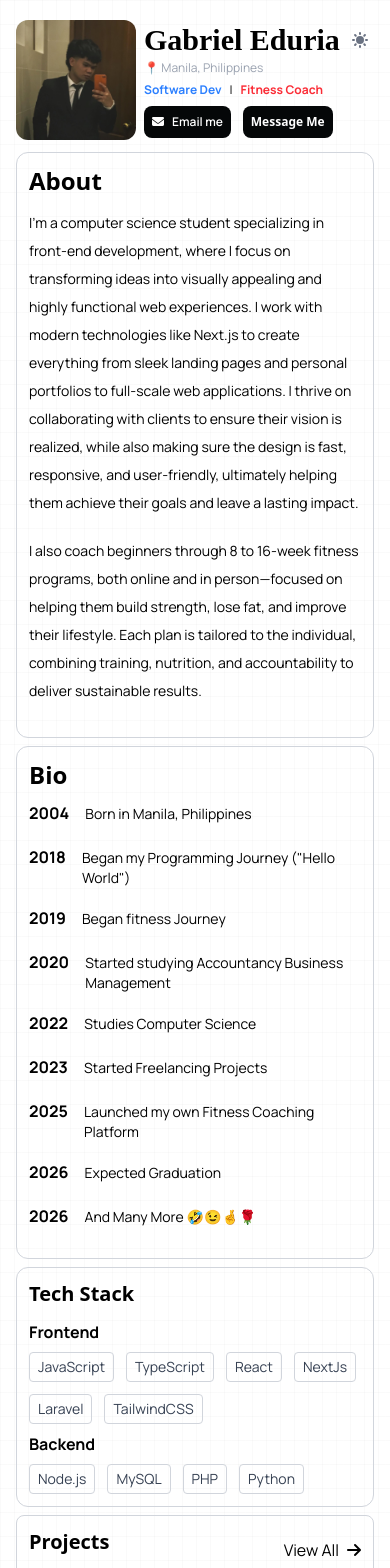
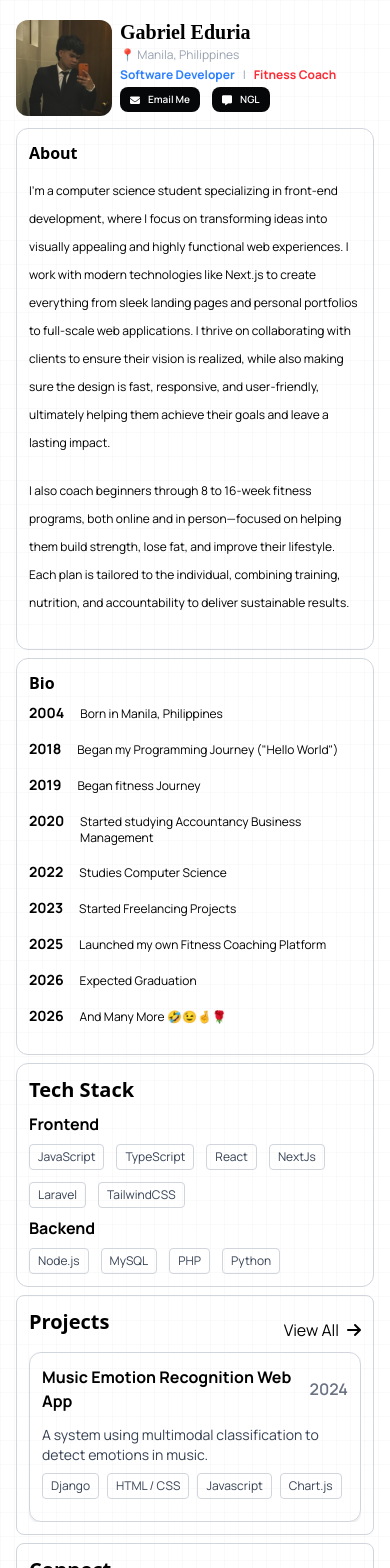
Before and after one commit to GabrielEduria/portfolio, a React (Vite) app: page / in a window 390 px wide. Shown: the top 1568 px of the page. Built offline with nearby package versions, Linux system fonts and the light colour scheme.

Commit message:
fixed fixd

```diff
--- a/src/components/Button.jsx
+++ b/src/components/Button.jsx
@@ -1,29 +1,33 @@
-const Button = ({ text, href, onClick }) => {
-  const isExternal = href?.startsWith("http")
-  || href?.startsWith("mailto:");
+const Button = ({ children, href, onClick }) => {
+  const isExternal = href?.startsWith("http") || href?.startsWith("mailto:");
 
-  const buttonContent = (
-        <button type="button" className="text-white font-semibold cursor-pointer
-          bg-[#050708] hover:bg-[#050708]/90 focus:ring-4
-          focus:outline-none focus:ring-[#050708]/50
-          rounded-lg items-baseline text-center inline-flex overflow-hidden text-nowrap
-          text-xs md:text-md px-2 py-2">
-        {text}
-        </button>
-  );
+  const commonClasses = `
+    text-white font-semibold cursor-pointer
+    bg-[#050708] hover:bg-[#050708]/90
+    focus:ring-[#050708]/50 rounded-lg
+    inline-flex items-center text-nowrap
+ text-[10px] sm:text-sm px-2.5 py-1.5 sm:px-4
+ overflow-hidden w-fit
+  `;
 
-
-  return href ? (
+  if (href) {
+    return (
       <a
         href={href}
         onClick={onClick}
         target={isExternal ? "_blank" : undefined}
         rel={isExternal ? "noopener noreferrer" : undefined}
+        className={commonClasses}
       >
-      {buttonContent}
+        {children}
       </a>
-  ) : (
-    buttonContent
+    );
+  }
+
+  return (
+    <button type="button" onClick={onClick} className={commonClasses}>
+      {children}
+    </button>
   );
 };
 
--- a/src/components/Header.jsx
+++ b/src/components/Header.jsx
@@ -1,46 +1,55 @@
 import myPicture from "../assets/images/myPicture.jpg"
-import { Button } from ".";
-import { DarkMode } from "."
+import Button from "../components/Button";
+import DarkMode from "../components/DarkMode";
 
 const Header = () => {
   return (
-<div className="flex gap-2 sm:gap-[3.5] md:gap-5 pt-5 md:pb-3 overflow-hidden">
+<div className="flex gap-2 sm:gap-4 pt-5 items-start">
 
   {/* Profile Picture */}
   <img
     src={myPicture}
     alt="My Picture"
-    className="size-30 md:size-36 object-cover rounded-xl"
+    className="size-24 sm:size-36 object-cover rounded-xl"
   />
 
-  <div className="flex-1  md:pt-1">
-    <div className="flex  items-center justify-between ">
-      <h1 className="text-3xl sm:text-3xl md:text-4xl font-extrabold
-       whitespace-nowrap overflow-hidden text-ellipsis">Gabriel Eduria</h1>
-        <DarkMode />
+  <div className="flex-1">
+    <div className="flex items-start justify-between">
+      <h1 className="text-xl sm:text-4xl font-extrabold leading-tight m-0">
+        Gabriel Eduria
+
+      </h1>
+
+    </div>
+
+    <p className="text-xs sm:text-sm text-gray-400 mt-0.5">📍 Manila, Philippines</p>
+
+    <div className="mt-1 text-xs sm:text-base  flex flex-wrap items-center gap-x-2 gap-y-1">
+      <span className="text-blue-500 font-bold">Software Developer</span>
+      <span className="text-gray-400">|</span>
+      <span className="text-red-500 font-bold">Fitness Coach</span>
     </div>
 
 
-    <p className="text-xs md:text-sm text-gray-400">📍 Manila, Philippines</p>
-
-   <span className="pt-1 py-1 text-xs sm:text-sm md:text-base inline-flex space-x-2">
-        <p className="text-blue-500 font-bold mr-2">Software Dev</p>
-        |
-        <p className="text-red-500 font-bold ml-2">Fitness Coach</p>
-      </span>
-
-
-    <div className="flex gap-3 pt-1 text-xs md:text-sm">
+    <div className="flex gap-3 pt-1 text-xs sm:text-sm">
       <Button
         href="mailto:gabrielezekieleduria@gmail.com"
-        text={
-          <>
-            <i className="fa-solid fa-envelope pr-2"></i>Email me
-          </>
-        }
-      />
+          target="_blank"
+            rel="noopener noreferrer"
+          >
+            <i className="fa-solid fa-envelope pr-2"></i>
+            Email Me
+          </Button>
 
-      <Button text="Message Me"/>
+            <Button
+            href="https://ngl.link/gbrl.zkl"
+            target="_blank"
+            rel="noopener noreferrer"
+          >
+            <i className="fa-solid fa-message pr-2"></i>
+            NGL
+        </Button>
+
     </div>
 
   </div>
--- a/src/components/NavBar.jsx
+++ b/src/components/NavBar.jsx
@@ -2,7 +2,7 @@ import { Link } from "react-router-dom"
 
 const NavBar = () => {
   return (
-      <div className="sticky top-0 z-50 w-full py-4">
+      <div className="sticky top-0 z-50 w-full py-4 bg-white ">
                  <div className="mx-auto max-w-[800px] flex items-center justify-between px-4">
                     <Link to="/Home" className="inline-flex items-center text-sm md:text-base">
                         <i className="fa-solid fa-arrow-left mr-2" /> Home
--- a/src/components/Tag.jsx
+++ b/src/components/Tag.jsx
@@ -4,7 +4,7 @@ const Tag = ({ children }) => (
                   px-2 py-1 text-gray-700
                   whitespace-nowrap overflow-hidden
                   sm:max-w-[120px] sm:truncate sm:px-1.5 sm:py-0.5
-                  text-sm ">
+                  text-xs sm:text-sm ">
     {children}
   </span>
 );
--- a/src/constants/projectData.js
+++ b/src/constants/projectData.js
@@ -1,29 +1,34 @@
-
+import FurswipeImg from "../assets/images/furswipe.png";
+import NikeJpg from "../assets/images/Nike1.jpg";
+import MusicEmotionJpg from "../assets/images/musicEmotion1.jpg";
+import CatiganJpg from "../assets/images/catigan1.jpg";
 
 export const projectCards = [
   {
     title: "Furswipe – A Dog Adoption Application",
     year: "2025",
-    image: "",
+    image: FurswipeImg,
     description: "A dog adoption app using a swipe-based algorithm inspired by Tinder.",
     tags: ["Flutter", "Firebase", "React Native"]
   },
   {
     title: "Music Emotion Recognition Web App",
     year: "2024",
-    image: "/assets/images/musicEmotion1.jpg",
+    image: MusicEmotionJpg,
     description: "A system using multimodal classification to detect emotions in music.",
     tags: ["Django", "HTML / CSS", "Javascript", "Chart.js"]
   },
   {
     title: "Catigan Dental Clinic",
     year: "2022",
+    image: CatiganJpg,
     description: "A Web landing page for a dental clinic",
     tags: ["HTML/CSS", "Vanila Js"]
   },
   {
     title: "Nike Landing Page",
     year: "2023",
+    image: NikeJpg,
     description: "A dynamic responsive Nike full mockup landing Page",
     tags: ["React", "TailwindCSS", "CMS"]
   },
@@ -37,6 +42,6 @@ export const projectCards = [
     title: "NutriTakes",
     year: "2025",
     description: "A Mobile Application food image classification with real time nutritional content analysis using AI",
-    tags: ["Flutter", "Machine Learning"]
+    tags: ["Flutter", "Tensorflow" ]
   }
 ];
--- a/src/sections/Bento.jsx/About.jsx
+++ b/src/sections/Bento.jsx/About.jsx
@@ -1,10 +1,10 @@
 const About = () => {
     return (
       <div className="p-3">
-        <h2 className="text-2xl font-bold pb-3">
+        <h2 className="text-base sm:text-2xl font-bold pb-3">
           About
         </h2>
-          <p className="mb-5 leading-7 overflow-hidden text-sm md:text-base ">
+          <p className="mb-5 leading-7 overflow-hidden text-xs sm:text-base ">
           I’m a computer science student specializing in front-end development,
           where I focus on transforming ideas into visually appealing and highly
           functional web experiences. I work with modern technologies like Next.js
@@ -14,7 +14,7 @@ const About = () => {
           fast, responsive, and user-friendly, ultimately helping them achieve
           their goals and leave a lasting impact.
           </p>
-          <p className="mb-5 leading-7 overflow-hidden text-sm md:text-base ">
+          <p className="mb-5 leading-7 overflow-hidden text-xs sm:text-base ">
            I also coach beginners through 8 to 16-week fitness programs,
            both online and in person—focused on helping them build strength,
            lose fat, and improve their lifestyle. Each plan is tailored to the
--- a/src/sections/Bento.jsx/Bio.jsx
+++ b/src/sections/Bento.jsx/Bio.jsx
@@ -1,51 +1,51 @@
 const Bio = () => {
     return (
       <div className="p-3">
-        <h2 className="text-2xl font-bold mb-2">Bio</h2>
+        <h2 className="text-base sm:text-2xl font-bold mb-2">Bio</h2>
          <>
              <div className="flex items-baseline  gap-4 mb-4 leading-7">
-                <p className="font-bold">2004</p>
-                <p className="text-sm md:text-base">Born in Manila, Philippines</p>
+                <p className="text-sm sm:text-base font-bold">2004</p>
+                <p className="text-xs md:text-base">Born in Manila, Philippines</p>
               </div>
 
               <div className="flex items-baseline gap-4 mb-4 leading-7">
-                <p className="font-bold">2018</p>
-                <p className="text-sm md:text-base">Began my Programming Journey ("Hello World")</p>
+                <p className="text-sm sm:text-base font-bold">2018</p>
+                <p className="text-xs sm:text-base ">Began my Programming Journey ("Hello World")</p>
               </div>
 
               <div className="flex items-baseline gap-4 mb-4 leading-7">
-                <p className="font-bold">2019</p>
-                <p className="text-sm md:text-base">Began fitness Journey</p>
+                <p className="text-sm sm:text-base font-bold">2019</p>
+                <p className="text-xs md:text-base">Began fitness Journey</p>
               </div>
 
               <div className="flex items-baseline gap-4 mb-4 leading-7">
-                <p className="font-bold">2020</p>
-                <p className="text-sm md:text-base">Started studying Accountancy Business Management</p>
+                <p className="text-sm md:text-base font-bold">2020</p>
+                <p className="text-xs md:text-base">Started studying Accountancy Business Management</p>
               </div>
 
               <div className="flex items-baseline  gap-4 mb-4 leading-7">
-                <p className="font-bold">2022</p>
-                <p className="text-sm md:text-base">Studies Computer Science</p>
+                <p className="text-sm md:text-base font-bold">2022</p>
+                <p className="text-xs md:text-base">Studies Computer Science</p>
               </div>
 
               <div className="flex items-baseline gap-4 mb-4 leading-7">
-                <p className="font-bold">2023</p>
-                <p className="text-sm md:text-base">Started Freelancing Projects</p>
+                <p className="text-sm md:text-base font-bold">2023</p>
+                <p className="text-xs md:text-base">Started Freelancing Projects</p>
               </div>
 
               <div className="flex items-baseline gap-4 mb-4 leading-7">
-                <p className="font-bold">2025</p>
-                <p className="text-sm md:text-base">Launched my own Fitness Coaching Platform</p>
+                <p className="text-sm md:text-base font-bold">2025</p>
+                <p className="text-xs md:text-base">Launched my own Fitness Coaching Platform</p>
               </div>
 
               <div className="flex items-baseline gap-4 mb-4 leading-7">
-                <p className="font-bold">2026</p>
-                <p className="text-sm md:text-base">Expected Graduation</p>
+                <p className="text-sm smd:text-base font-bold">2026</p>
+                <p className="text-xs md:text-base">Expected Graduation</p>
               </div>
 
               <div className="flex items-baseline gap-4 mb-4 leading-7">
-                <p className="font-bold">2026</p>
-                <p className="text-sm md:text-base">And Many More 🤣😉🤞🌹</p>
+                <p className="text-sm md:text-base font-bold">2026</p>
+                <p className="text-xs md:text-base">And Many More 🤣😉🤞🌹</p>
               </div>
          </>
       </div>
--- a/src/sections/Bento.jsx/Projects.jsx
+++ b/src/sections/Bento.jsx/Projects.jsx
@@ -15,7 +15,7 @@ const Projects = () => {
       <div className="p-3">
 
               <div className="flex justify-between items-center">
-                 <h2 className="text-xl font-bold pb-4">Projects</h2>
+                 <h2 className="text-xl font-bold mb-4">Projects</h2>
                    <Link to="/ProjectHome">
                           View All
                     <i className="fa-solid fa-arrow-right  ml-2"/>
--- a/src/sections/Bento.jsx/TechStack.jsx
+++ b/src/sections/Bento.jsx/TechStack.jsx
@@ -2,7 +2,7 @@ import { Tag } from "../../components"
 const TechStack = () => {
     return (
         <div className="p-3">
-            <h2 className="text-xl font-bold mb-3">Tech Stack</h2>
+            <h2 className="text-xl font-bold mb-2">Tech Stack</h2>
 
             <div className="mb-2">
                 <p className="font-bold mb-2">Frontend</p>
--- a/vite.config.js
+++ b/vite.config.js
@@ -9,4 +9,7 @@ export default defineConfig({
     tailwindcss(),
 
   ],
+  server: {
+    sourcemap: false,
+  }
 })
```
Also changed, not shown: src/assets/images/index.js (deleted, +0 -11 lines), src/sections/ProjectHome.jsx (+63 -9 lines). Lines whose indentation alone changed are shown as unchanged.
